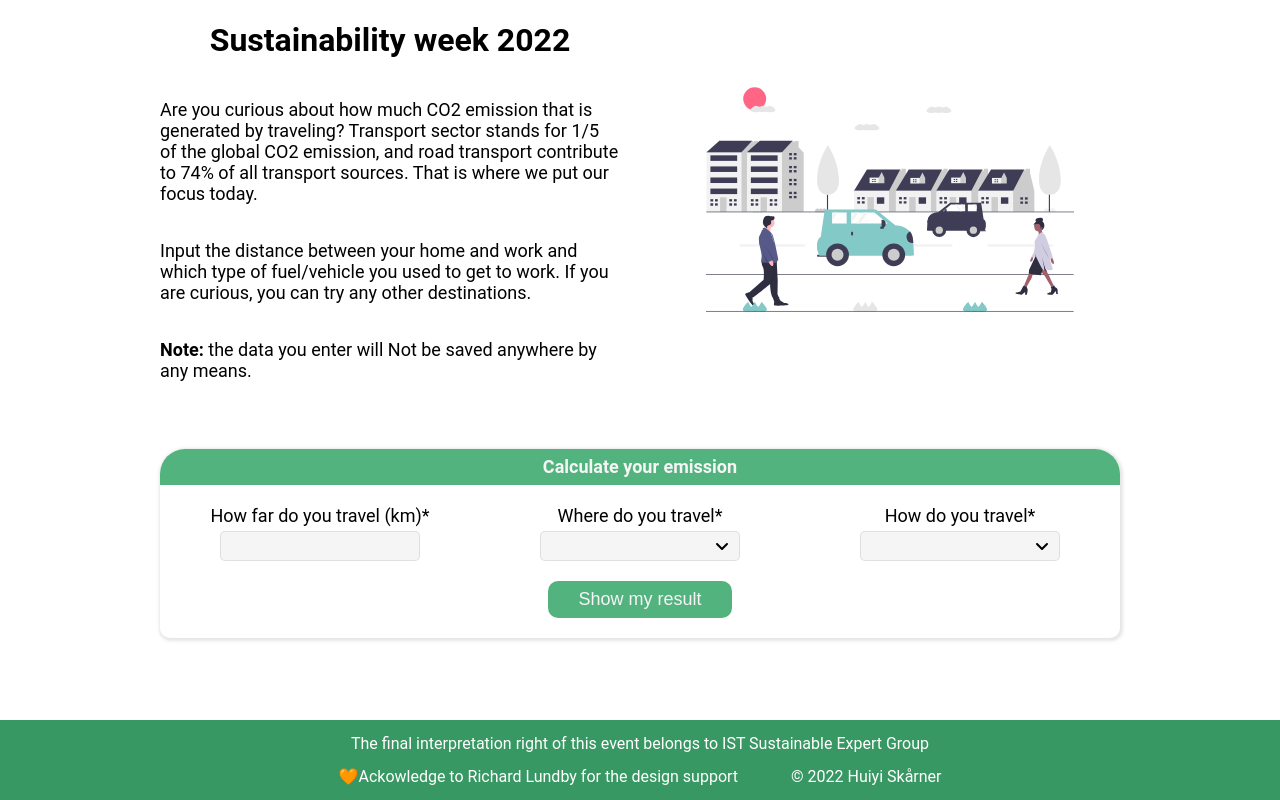
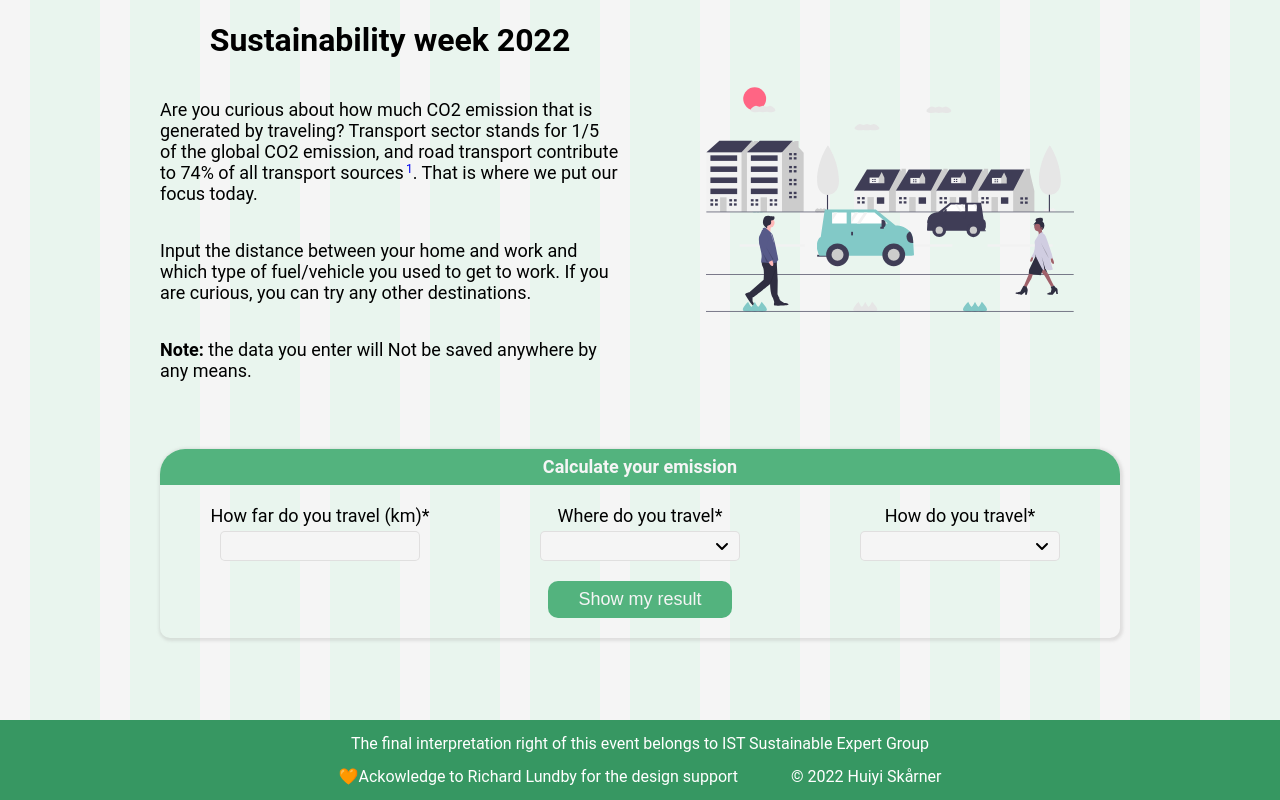
Before and after one commit to hui1010/sustainable-mobility, a React (Create React App) app: page / in a window 1280 px wide. Built offline with nearby package versions, Linux system fonts and the light colour scheme.

Commit message:
Added more tips, one info link and small style changes

```diff
--- a/src/App.css
+++ b/src/App.css
@@ -17,6 +17,7 @@
   /* --gray: rgb(201, 199, 199); */
   --gray: rgba(150, 148, 148, 0.23);
   --yellow: #ffdf00;
+  g: rgba(103, 110, 96, 0.23);
 }
 
 .App-link {
@@ -26,13 +27,13 @@
 }
 
 html {
-  /* background: repeating-linear-gradient(
+  background: repeating-linear-gradient(
     to right,
     var(--bg-input),
     var(--bg-input) 30px,
     var(--bg-body) 10px,
     var(--bg-body) 100px
-  ); */
+  );
   min-width: 400px;
   padding-bottom: 100px;
 }
@@ -145,6 +146,13 @@ input[type="number"]::-webkit-outer-spin-button {
 
 .intro-image img {
   width: 80%;
+}
+
+.intro-link {
+  font-size: 12px;
+  vertical-align: top;
+  text-decoration: none;
+  padding-left: 2px;
 }
 
 /*
--- a/src/components/InitialScreen.tsx
+++ b/src/components/InitialScreen.tsx
@@ -9,7 +9,11 @@ import {
   fuels,
   getEmission,
 } from "../type.ts";
-import { faStar, faWarning } from "@fortawesome/free-solid-svg-icons";
+import {
+  faStar,
+  faWarning,
+  faCircleInfo,
+} from "@fortawesome/free-solid-svg-icons";
 import { MyDropDown } from "./MyDropDown.tsx";
 import { PersonalInfo, Plan, Process, Town } from "../svg";
 
@@ -45,7 +49,21 @@ export function InitialScreen() {
             Are you curious about how much CO2 emission that is generated by
             traveling? Transport sector stands for 1/5 of the global CO2
             emission, and road transport contribute to 74% of all transport
-            sources. That is where we put our focus today.
+            sources
+            <a
+              href="https://ourworldindata.org/co2-emissions-from-transport"
+              target="_blank"
+              rel="noreferrer"
+              className="intro-link"
+            >
+              {/* <FontAwesomeIcon
+                icon={faCircleInfo}
+                color="rgb(103, 110, 96)"
+                size="xs"
+              /> */}
+              1
+            </a>
+            . That is where we put our focus today.
           </p>
           <p>
             Input the distance between your home and work and which type of
@@ -153,7 +171,7 @@ export function InitialScreen() {
                     switching{" "}
                     <b>
                       <i>
-                        {Math.round(fuelArr[fuel] * distance * 0.017 * 38)}{" "}
+                        {((fuelArr[fuel] * distance * 0.038) / 1000).toFixed(2)}{" "}
                       </i>
                     </b>
                     incandescent lamps to LEDS
@@ -203,7 +221,7 @@ export function InitialScreen() {
             <div className="tip">
               <p>Biking</p>
               <div>
-                By biking you loose 0,33 calories per kg body weight per km
+                By biking you loose 0,33 calories per kg body weight per km.
               </div>
             </div>
             <div className="tip">
@@ -222,6 +240,13 @@ export function InitialScreen() {
               </div>
             </div>
             <div className="tip">
+              <p>Public transport</p>
+              <div>
+                Trains are nearly always the winning option over
+                moderate-to-long distances.
+              </div>
+            </div>
+            <div className="tip">
               <p>Biking</p>
               <div>
                 If you include the impact of the production and maintenance of a
@@ -237,6 +262,27 @@ export function InitialScreen() {
               </div>
             </div>
             <div className="tip">
+              <p>International traveling</p>
+              <div>
+                If travelling internationally, going by train or boat is
+                lower-carbon than flying.
+              </div>
+            </div>
+            <div className="tip">
+              <p>International traveling</p>
+              <div>
+                If it’s a choice between driving or flying internationally,
+                flying economy class is often better.
+              </div>
+            </div>
+            <div className="tip">
+              <p>Domestical traveling</p>
+              <div>
+                If travelling domestically, driving – even if it’s alone – is
+                usually better than flying.
+              </div>
+            </div>
+            <div className="tip">
               <p>Traveling at IST</p>
               <div>
                 During the year 2021 we took train 3 times more then flight for
```
